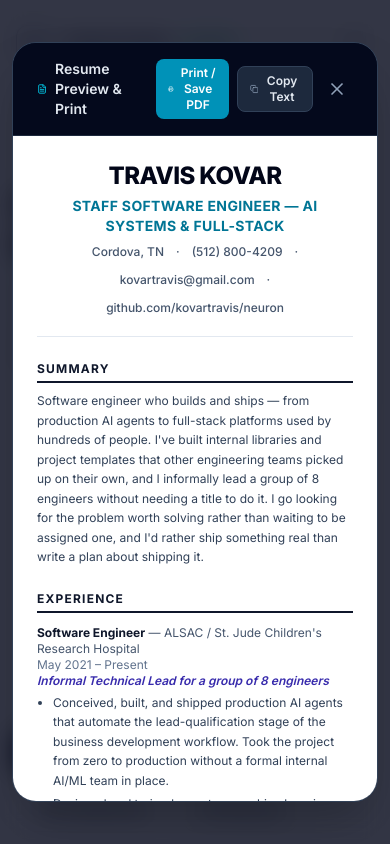
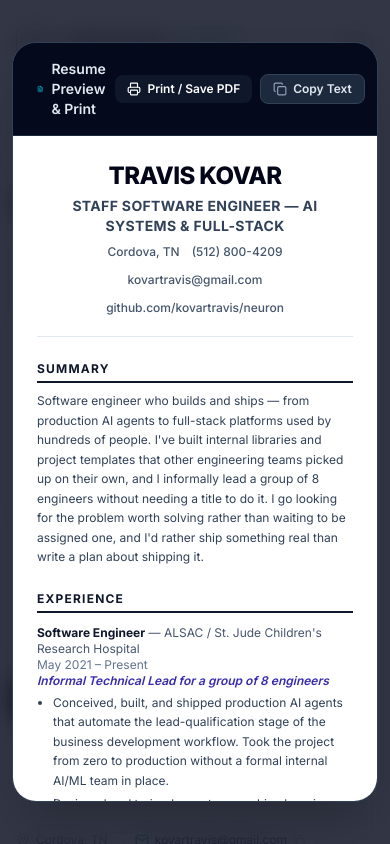
Before and after one commit to kovartravis/portfolio, a React (Vite) app: page / in a window 390 px wide. Both pictures are taken after a click on the button "Full Resume". Shown: the top 844 px of the page. Built offline with nearby package versions, Linux system fonts and the light colour scheme.

Commit message:
fix(typography): prevent words from breaking over and adapt responsive wrapping to all screen sizes

```diff
--- a/src/components/Hero.tsx
+++ b/src/components/Hero.tsx
@@ -44,49 +44,49 @@ export const Hero: React.FC<HeroProps> = ({ onOpenResumeModal }) => {
           {/* Left Column: Staff Positioning & Thesis */}
           <div className="lg:col-span-6 space-y-7 text-left">
             {/* Status Badge */}
-            <div className="inline-flex items-center gap-2 px-3.5 py-1.5 rounded-full bg-white border border-stone-200/90 shadow-xs">
-              <span className="relative flex h-2 w-2">
+            <div className="inline-flex items-center gap-2 px-3.5 py-1.5 rounded-full bg-white border border-stone-200/90 shadow-xs max-w-full">
+              <span className="relative flex h-2 w-2 shrink-0">
                 <span className="animate-ping absolute inline-flex h-full w-full rounded-full bg-emerald-400 opacity-75"></span>
                 <span className="relative inline-flex rounded-full h-2 w-2 bg-emerald-500"></span>
               </span>
-              <span className="text-xs font-semibold text-slate-700">
+              <span className="text-xs font-semibold text-slate-700 whitespace-nowrap overflow-hidden text-ellipsis">
                 Staff Software Engineer · AI Systems & Full-Stack
               </span>
             </div>
 
             {/* Main Name & Headline */}
             <div className="space-y-3">
-              <h1 className="text-4xl sm:text-5xl lg:text-6xl font-extrabold tracking-tight text-slate-950 leading-[1.1]">
-                Hi, I'm <span className="text-slate-950 underline decoration-cyan-500/40 decoration-4 underline-offset-8">{PERSONAL_INFO.name}</span>
+              <h1 className="text-3xl sm:text-4xl md:text-5xl lg:text-6xl font-extrabold tracking-tight text-slate-950 leading-[1.15] text-balance">
+                Hi, I'm <span className="text-slate-950 underline decoration-cyan-500/40 decoration-4 underline-offset-8 inline-block whitespace-nowrap">{PERSONAL_INFO.name}</span>
               </h1>
-              <p className="text-lg sm:text-xl font-medium text-slate-600 leading-relaxed pt-1">
+              <p className="text-base sm:text-lg lg:text-xl font-medium text-slate-600 leading-relaxed pt-1 text-pretty">
                 I build and ship production AI agents, custom ML pipelines, and high-scale enterprise platforms.
               </p>
             </div>
 
             {/* Core Philosophy / Summary Quote */}
             <div className="relative pl-5 border-l-2 border-slate-900 bg-white/60 p-4 rounded-r-xl border border-stone-200/60 shadow-xs">
-              <p className="text-sm sm:text-base text-slate-700 leading-relaxed italic">
+              <p className="text-sm sm:text-base text-slate-700 leading-relaxed italic text-pretty">
                 "I go looking for the problem worth solving rather than waiting to be assigned one, and I'd rather ship something real than write a plan about shipping it."
               </p>
             </div>
 
             {/* Key Quick Badges */}
             <div className="flex flex-wrap gap-2 text-xs">
-              <div className="flex items-center gap-1.5 px-3 py-1.5 rounded-lg bg-white border border-stone-200 text-slate-700 shadow-xs">
-                <Bot className="w-3.5 h-3.5 text-cyan-600" />
+              <div className="flex items-center gap-1.5 px-3 py-1.5 rounded-lg bg-white border border-stone-200 text-slate-700 shadow-xs whitespace-nowrap">
+                <Bot className="w-3.5 h-3.5 text-cyan-600 shrink-0" />
                 <span>Production AI Agents</span>
               </div>
-              <div className="flex items-center gap-1.5 px-3 py-1.5 rounded-lg bg-white border border-stone-200 text-slate-700 shadow-xs">
-                <Zap className="w-3.5 h-3.5 text-amber-600" />
+              <div className="flex items-center gap-1.5 px-3 py-1.5 rounded-lg bg-white border border-stone-200 text-slate-700 shadow-xs whitespace-nowrap">
+                <Zap className="w-3.5 h-3.5 text-amber-600 shrink-0" />
                 <span>Amazon Comprehend ML</span>
               </div>
-              <div className="flex items-center gap-1.5 px-3 py-1.5 rounded-lg bg-white border border-stone-200 text-slate-700 shadow-xs">
-                <Code2 className="w-3.5 h-3.5 text-indigo-600" />
+              <div className="flex items-center gap-1.5 px-3 py-1.5 rounded-lg bg-white border border-stone-200 text-slate-700 shadow-xs whitespace-nowrap">
+                <Code2 className="w-3.5 h-3.5 text-indigo-600 shrink-0" />
                 <span>React · TypeScript · C# .NET</span>
               </div>
-              <div className="flex items-center gap-1.5 px-3 py-1.5 rounded-lg bg-white border border-stone-200 text-slate-700 shadow-xs">
-                <TerminalIcon className="w-3.5 h-3.5 text-emerald-600" />
+              <div className="flex items-center gap-1.5 px-3 py-1.5 rounded-lg bg-white border border-stone-200 text-slate-700 shadow-xs whitespace-nowrap">
+                <TerminalIcon className="w-3.5 h-3.5 text-emerald-600 shrink-0" />
                 <span>Neuron (~1.6k/wk npm)</span>
               </div>
             </div>
@@ -95,22 +95,22 @@ export const Hero: React.FC<HeroProps> = ({ onOpenResumeModal }) => {
             <div className="flex flex-wrap items-center gap-3 pt-2">
               <a
                 href="#neuron"
-                className="flex items-center gap-2 px-5 py-3 rounded-xl bg-slate-900 hover:bg-slate-800 text-white font-semibold text-sm shadow-sm hover:shadow-md transition-all cursor-pointer"
+                className="flex items-center gap-2 px-5 py-3 rounded-xl bg-slate-900 hover:bg-slate-800 text-white font-semibold text-sm shadow-sm hover:shadow-md transition-all cursor-pointer whitespace-nowrap"
               >
                 <span>Explore Neuron Project</span>
-                <ArrowRight className="w-4 h-4" />
+                <ArrowRight className="w-4 h-4 shrink-0" />
               </a>
 
               <a
                 href="#experience"
-                className="flex items-center gap-2 px-5 py-3 rounded-xl bg-white hover:bg-stone-50 text-slate-800 border border-stone-200 text-sm font-semibold transition-all shadow-xs cursor-pointer"
+                className="flex items-center gap-2 px-5 py-3 rounded-xl bg-white hover:bg-stone-50 text-slate-800 border border-stone-200 text-sm font-semibold transition-all shadow-xs cursor-pointer whitespace-nowrap"
               >
                 <span>View Experience</span>
               </a>
 
               <button
                 onClick={onOpenResumeModal}
-                className="flex items-center gap-2 px-4 py-3 rounded-xl bg-stone-100 hover:bg-stone-200/80 text-slate-700 hover:text-slate-900 border border-stone-200 text-sm font-medium transition-all cursor-pointer"
+                className="flex items-center gap-2 px-4 py-3 rounded-xl bg-stone-100 hover:bg-stone-200/80 text-slate-700 hover:text-slate-900 border border-stone-200 text-sm font-medium transition-all cursor-pointer whitespace-nowrap"
               >
                 <span>Full Resume</span>
               </button>
@@ -118,42 +118,42 @@ export const Hero: React.FC<HeroProps> = ({ onOpenResumeModal }) => {
 
             {/* Direct Contact Bar with Quick Copy */}
             <div className="pt-5 border-t border-stone-200 flex flex-wrap items-center gap-4 text-xs text-slate-500">
-              <div className="flex items-center gap-1.5">
-                <MapPin className="w-3.5 h-3.5 text-slate-400" />
+              <div className="flex items-center gap-1.5 whitespace-nowrap">
+                <MapPin className="w-3.5 h-3.5 text-slate-400 shrink-0" />
                 <span>{PERSONAL_INFO.location}</span>
               </div>
 
               {/* Copy Email Pill */}
               <button
                 onClick={handleCopyEmail}
-                className="flex items-center gap-1.5 px-2.5 py-1 rounded-md bg-white hover:bg-stone-50 border border-stone-200 text-slate-700 hover:text-slate-900 transition-colors shadow-xs cursor-pointer"
+                className="flex items-center gap-1.5 px-2.5 py-1 rounded-md bg-white hover:bg-stone-50 border border-stone-200 text-slate-700 hover:text-slate-900 transition-colors shadow-xs cursor-pointer whitespace-nowrap"
                 title="Click to copy email address"
               >
-                <Mail className="w-3.5 h-3.5 text-cyan-600" />
+                <Mail className="w-3.5 h-3.5 text-cyan-600 shrink-0" />
                 <span>{PERSONAL_INFO.email}</span>
                 {copiedEmail ? (
                   <span className="text-emerald-600 font-semibold text-[11px] flex items-center gap-1">
-                    <Check className="w-3 h-3" /> Copied!
+                    <Check className="w-3 h-3 shrink-0" /> Copied!
                   </span>
                 ) : (
-                  <Copy className="w-3 h-3 text-slate-400" />
+                  <Copy className="w-3 h-3 text-slate-400 shrink-0" />
                 )}
               </button>
 
               {/* Copy Phone Pill */}
               <button
                 onClick={handleCopyPhone}
-                className="flex items-center gap-1.5 px-2.5 py-1 rounded-md bg-white hover:bg-stone-50 border border-stone-200 text-slate-700 hover:text-slate-900 transition-colors shadow-xs cursor-pointer"
+                className="flex items-center gap-1.5 px-2.5 py-1 rounded-md bg-white hover:bg-stone-50 border border-stone-200 text-slate-700 hover:text-slate-900 transition-colors shadow-xs cursor-pointer whitespace-nowrap"
                 title="Click to copy phone number"
               >
-                <Phone className="w-3.5 h-3.5 text-emerald-600" />
+                <Phone className="w-3.5 h-3.5 text-emerald-600 shrink-0" />
                 <span>{PERSONAL_INFO.phone}</span>
                 {copiedPhone ? (
                   <span className="text-emerald-600 font-semibold text-[11px] flex items-center gap-1">
-                    <Check className="w-3 h-3" /> Copied!
+                    <Check className="w-3 h-3 shrink-0" /> Copied!
                   </span>
                 ) : (
-                  <Copy className="w-3 h-3 text-slate-400" />
+                  <Copy className="w-3 h-3 text-slate-400 shrink-0" />
                 )}
               </button>
 
@@ -161,9 +161,9 @@ export const Hero: React.FC<HeroProps> = ({ onOpenResumeModal }) => {
                 href={PERSONAL_INFO.github}
                 target="_blank"
                 rel="noopener noreferrer"
-                className="flex items-center gap-1.5 hover:text-slate-900 transition-colors"
+                className="flex items-center gap-1.5 hover:text-slate-900 transition-colors whitespace-nowrap"
               >
-                <GithubIcon className="w-3.5 h-3.5 text-slate-600" />
+                <GithubIcon className="w-3.5 h-3.5 text-slate-600 shrink-0" />
                 <span>github.com/kovartravis</span>
               </a>
             </div>
--- a/src/components/ResumeModal.tsx
+++ b/src/components/ResumeModal.tsx
@@ -71,23 +71,23 @@ ${EDUCATION_AND_CERTS.certification.title} — ${EDUCATION_AND_CERTS.certificati
           <div className="flex items-center gap-2">
             <button
               onClick={handlePrint}
-              className="flex items-center gap-1.5 px-3 py-1.5 rounded-lg bg-cyan-600 hover:bg-cyan-500 text-white text-xs font-semibold transition-colors cursor-pointer"
+              className="flex items-center gap-1.5 px-3 py-1.5 rounded-lg bg-slate-900 hover:bg-slate-800 text-white text-xs font-semibold transition-colors cursor-pointer whitespace-nowrap shrink-0"
             >
-              <Printer className="w-3.5 h-3.5" />
+              <Printer className="w-3.5 h-3.5 shrink-0" />
               <span>Print / Save PDF</span>
             </button>
 
             <button
               onClick={handleCopyText}
-              className="flex items-center gap-1.5 px-3 py-1.5 rounded-lg bg-slate-800 hover:bg-slate-700 text-slate-200 text-xs font-semibold transition-colors border border-slate-700 cursor-pointer"
+              className="flex items-center gap-1.5 px-3 py-1.5 rounded-lg bg-slate-800 hover:bg-slate-700 text-slate-200 text-xs font-semibold transition-colors border border-slate-700 cursor-pointer whitespace-nowrap shrink-0"
             >
-              {copied ? <Check className="w-3.5 h-3.5 text-emerald-400" /> : <Copy className="w-3.5 h-3.5 text-slate-400" />}
-              <span>{copied ? 'Copied Full Text!' : 'Copy Text'}</span>
+              {copied ? <Check className="w-3.5 h-3.5 text-emerald-400 shrink-0" /> : <Copy className="w-3.5 h-3.5 text-slate-400 shrink-0" />}
+              <span>{copied ? 'Copied!' : 'Copy Text'}</span>
             </button>
 
             <button
               onClick={onClose}
-              className="p-1.5 text-slate-400 hover:text-white rounded-lg hover:bg-slate-800 transition-colors cursor-pointer"
+              className="p-1.5 text-slate-400 hover:text-white rounded-lg hover:bg-slate-800 transition-colors cursor-pointer shrink-0"
             >
               <X className="w-5 h-5" />
             </button>
@@ -99,20 +99,20 @@ ${EDUCATION_AND_CERTS.certification.title} — ${EDUCATION_AND_CERTS.certificati
 
           {/* Header */}
           <div className="text-center border-b border-slate-200 pb-5">
-            <h1 className="text-2xl sm:text-3xl font-extrabold tracking-tight text-slate-950">
+            <h1 className="text-2xl sm:text-3xl font-extrabold tracking-tight text-slate-950 text-balance">
               {PERSONAL_INFO.name}
             </h1>
-            <p className="text-sm font-bold text-cyan-700 mt-1 uppercase tracking-wide">
+            <p className="text-sm font-bold text-slate-700 mt-1 uppercase tracking-wide">
               {PERSONAL_INFO.title}
             </p>
             <div className="mt-2 text-xs text-slate-600 flex flex-wrap items-center justify-center gap-3 font-medium">
-              <span>{PERSONAL_INFO.location}</span>
-              <span>·</span>
-              <span>{PERSONAL_INFO.phone}</span>
-              <span>·</span>
-              <span>{PERSONAL_INFO.email}</span>
-              <span>·</span>
-              <span>github.com/kovartravis/neuron</span>
+              <span className="whitespace-nowrap">{PERSONAL_INFO.location}</span>
+              <span className="hidden sm:inline">·</span>
+              <span className="whitespace-nowrap">{PERSONAL_INFO.phone}</span>
+              <span className="hidden sm:inline">·</span>
+              <span className="whitespace-nowrap">{PERSONAL_INFO.email}</span>
+              <span className="hidden sm:inline">·</span>
+              <span className="whitespace-nowrap">github.com/kovartravis/neuron</span>
             </div>
           </div>
 
--- a/src/index.css
+++ b/src/index.css
@@ -11,6 +11,12 @@
     font-family: var(--font-sans);
   }
 
+  * {
+    word-break: normal;
+    overflow-wrap: break-word;
+    hyphens: manual;
+  }
+
   body {
     background-color: #fafaf9;
     color: #0f172a;
@@ -18,6 +24,15 @@
     -webkit-font-smoothing: antialiased;
     -moz-osx-font-smoothing: grayscale;
     min-height: 100vh;
+    overflow-x: hidden;
+  }
+
+  h1, h2, h3, h4, h5, h6 {
+    text-wrap: balance;
+  }
+
+  p, li {
+    text-wrap: pretty;
   }
 
   ::selection {
```
Also changed, not shown: src/components/ContactSection.tsx (+5 -5 lines), src/components/Experience.tsx (+13 -13 lines), src/components/MetricsRibbon.tsx (+4 -4 lines), src/components/Navbar.tsx (+9 -9 lines), src/components/NeuronShowcase.tsx (+21 -21 lines), src/components/SkillsMatrix.tsx (+7 -7 lines), src/components/TerminalDemo.tsx (+17 -14 lines).
